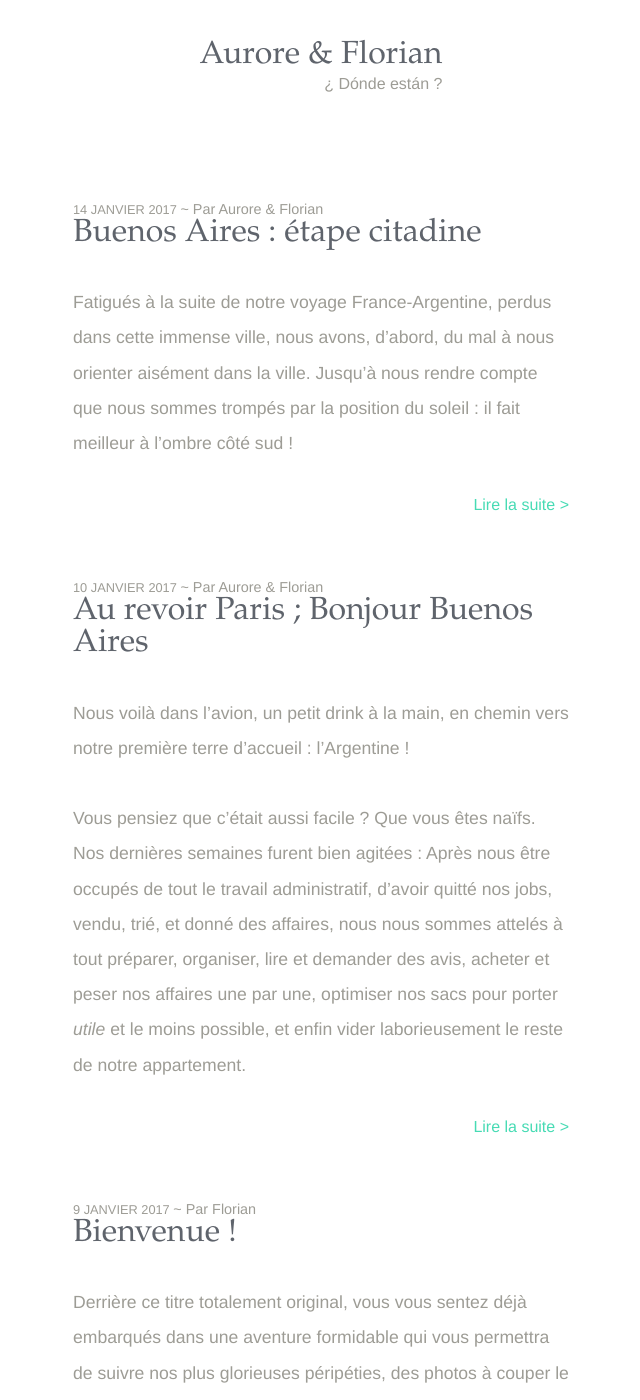
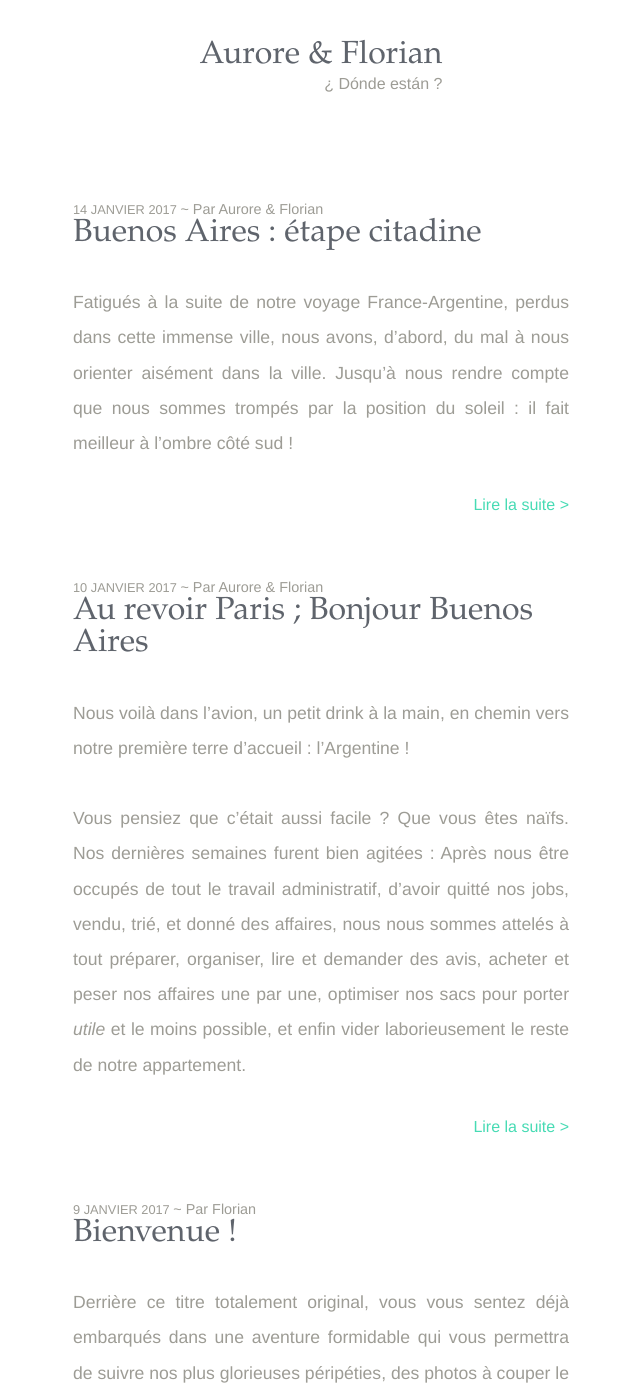
Before and after one commit to dtrucs/dtrucs.github.io, a Jekyll site: the page built from index.html, in a window 1280 px wide and 1400 px high. Shown: the whole window, without its empty margins (319-959 px from the left). Built offline with Jekyll 4.4.1, drawn with Linux system fonts in a browser that asks for light colours; the list of posts is cut into pages by our own code.

Commit message:
layout markdown

```diff
--- a/assets/sass/base/_root.scss
+++ b/assets/sass/base/_root.scss
@@ -111,6 +111,10 @@ body {
         line-height: 2em;
         p {
             margin: 2em 0;
+            text-align: justify;
+        }
+        ul {
+            padding: 0 1em;
         }
     }
     &__more {
@@ -173,7 +177,6 @@ body {
     &__caption {
         color: $color-primary-darken;
         font-size: 0.9em;
-
     }
 }
 
```
